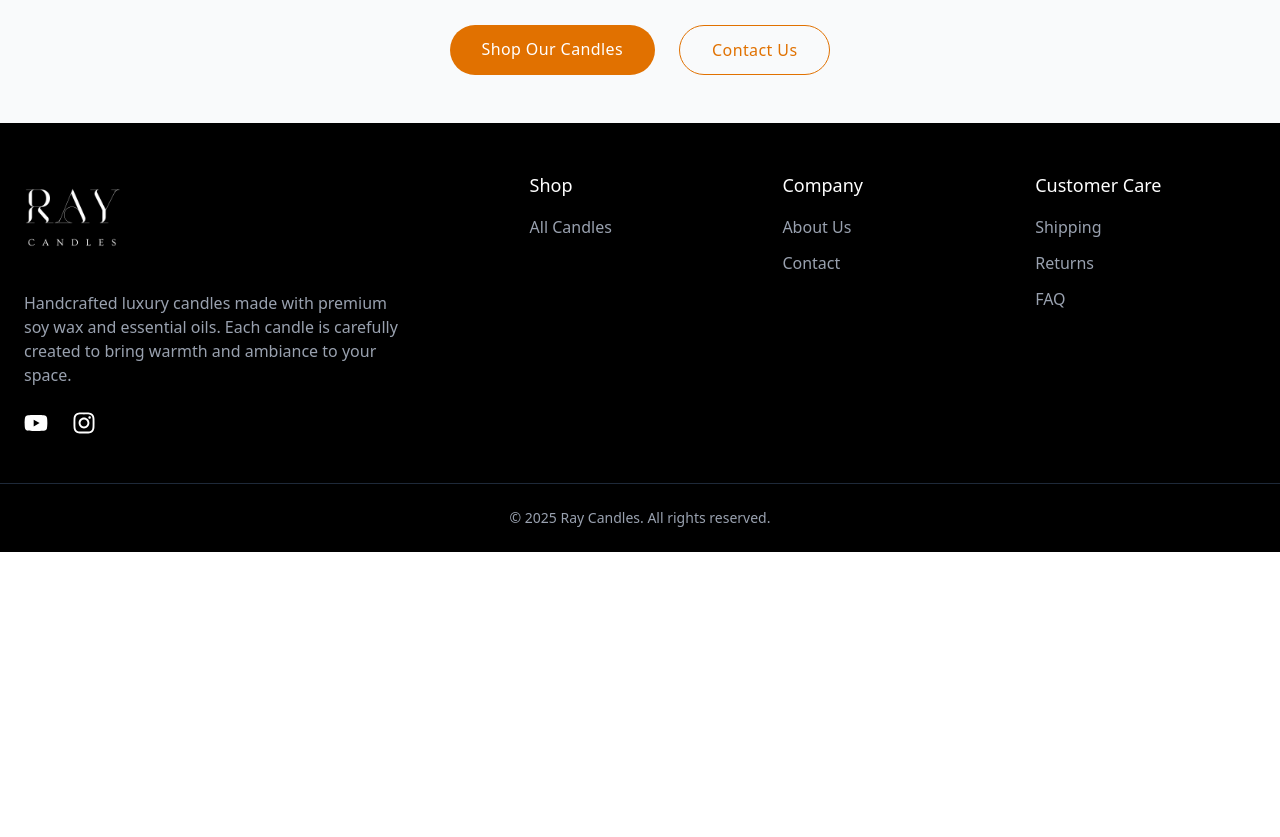
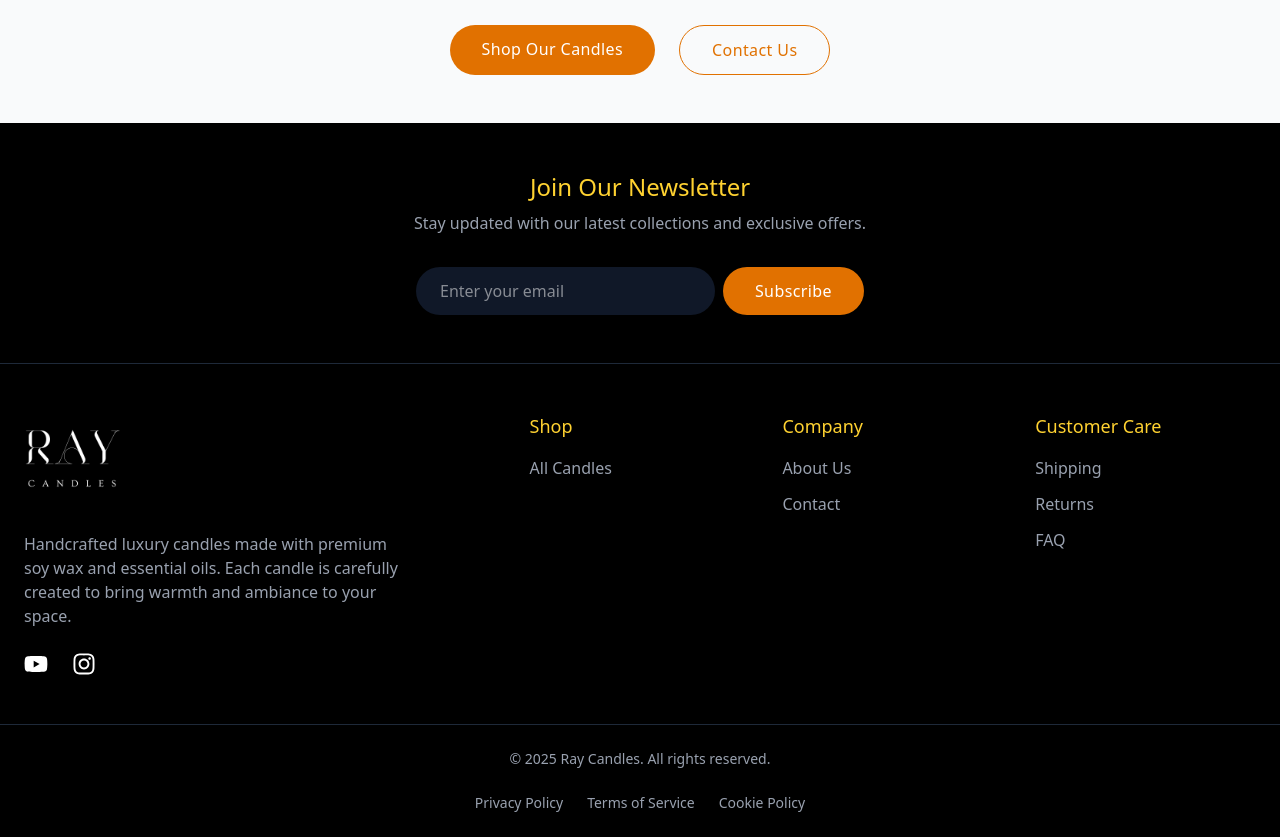
Before and after one commit to mahendrakhichar/Ray_candles, a React (Vite) app in the folder frontend/: page /About in a window 1280 px wide. Shown: the part 1163-2000 px from the top of the page. Before the commit the page ends 1715 px from the top, so only its background shows below. Built offline with nearby package versions, Linux system fonts and the light colour scheme.

Commit message:
links improved

```diff
--- a/frontend/src/components/Footer/Footer.jsx
+++ b/frontend/src/components/Footer/Footer.jsx
@@ -1,13 +1,13 @@
 import { useState } from 'react';
-import { FaYoutube, FaInstagram, FaFacebook } from 'react-icons/fa';
-import { href } from 'react-router-dom';
+import { Link } from 'react-router-dom';
+import { FaYoutube, FaInstagram } from 'react-icons/fa';
 
 const Footer = () => {
   const [email, setEmail] = useState('');
 
   const handleSubmit = (e) => {
     e.preventDefault();
-    // Handle newsletter subscription
+    // Handle newsletter subscription (e.g., send to backend or WhatsApp)
     setEmail('');
   };
 
@@ -15,39 +15,66 @@ const Footer = () => {
     {
       title: 'Shop',
       links: [
-        { name: 'All Candles', href: '/candles' },
-
-      ]
+        { name: 'All Candles', to: '/candles' },
+      ],
     },
     {
       title: 'Company',
       links: [
-        { name: 'About Us', href: '/about' },
-        { name: 'Contact', href: '/Contactus' },
-      ]
+        { name: 'About Us', to: '/about' },
+        { name: 'Contact', to: '/Contactus' },
+      ],
     },
     {
       title: 'Customer Care',
       links: [
-        { name: 'Shipping', href: '/shipping' },
-        { name: 'Returns', href: '/returns' },
-        { name: 'FAQ', href: '/faq' },
-      ]
-    }
+        { name: 'Shipping', to: '/shipping' },
+        { name: 'Returns', to: '/returns' },
+        { name: 'FAQ', to: '/faq' },
+      ],
+    },
   ];
 
   return (
     <footer className="bg-black text-white">
+      {/* Newsletter Section */}
+      <div className="border-b border-gray-800">
+        <div className="max-w-7xl mx-auto px-4 sm:px-6 py-8 sm:py-12">
+          <div className="flex flex-col items-center gap-6 sm:gap-8">
+            <div className="text-center">
+              <h3 className="text-xl sm:text-2xl font-playfair font-light mb-2 text-amber-300">Join Our Newsletter</h3>
+              <p className="text-gray-400 text-sm sm:text-base">Stay updated with our latest collections and exclusive offers.</p>
+            </div>
+            <form onSubmit={handleSubmit} className="w-full max-w-md">
+              <div className="flex flex-col sm:flex-row gap-2">
+                <input
+                  type="email"
+                  value={email}
+                  onChange={(e) => setEmail(e.target.value)}
+                  placeholder="Enter your email"
+                  className="px-4 py-2 sm:px-6 sm:py-3 bg-gray-900 text-white rounded-full focus:outline-none focus:ring-2 focus:ring-amber-500 w-full"
+                  required
+                />
+                <button
+                  type="submit"
+                  className="px-6 py-2 sm:px-8 sm:py-3 bg-amber-600 text-white rounded-full text-sm sm:text-base font-raleway tracking-wide transition-all hover:bg-amber-700 hover:shadow-lg"
+                >
+                  Subscribe
+                </button>
+              </div>
+            </form>
+          </div>
+        </div>
+      </div>
 
       {/* Main Footer Content */}
       <div className="max-w-7xl mx-auto px-4 sm:px-6 py-8 sm:py-12">
         <div className="grid grid-cols-1 sm:grid-cols-2 lg:grid-cols-5 gap-6 sm:gap-8">
           {/* Brand Section */}
           <div className="lg:col-span-2">
-            <img src="/logo.png" alt="Logo" className="w-20 sm:w-24 mb-4 sm:mb-6" />
+            <img src="/logo.png" alt="Ray Candles Logo" className="w-20 sm:w-24 mb-4 sm:mb-6" />
             <p className="text-gray-400 text-sm sm:text-base mb-4 sm:mb-6 max-w-xs sm:max-w-sm">
-              Handcrafted luxury candles made with premium soy wax and essential oils.
-              Each candle is carefully created to bring warmth and ambiance to your space.
+              Handcrafted luxury candles made with premium soy wax and essential oils. Each candle is carefully created to bring warmth and ambiance to your space.
             </p>
             <div className="flex gap-4 sm:gap-6">
               <a
@@ -72,16 +99,16 @@ const Footer = () => {
           {/* Footer Links */}
           {footerLinks.map((section) => (
             <div key={section.title}>
-              <h4 className="text-base sm:text-lg font-medium mb-3 sm:mb-4">{section.title}</h4>
+              <h4 className="text-base sm:text-lg font-medium text-amber-300 mb-3 sm:mb-4">{section.title}</h4>
               <ul className="space-y-2 sm:space-y-3">
                 {section.links.map((link) => (
                   <li key={link.name}>
-                    <a
-                      href={link.href}
+                    <Link
+                      to={link.to}
                       className="text-gray-400 text-sm sm:text-base hover:text-amber-400 transition-colors duration-300"
                     >
                       {link.name}
-                    </a>
+                    </Link>
                   </li>
                 ))}
               </ul>
@@ -97,17 +124,26 @@ const Footer = () => {
             <p className="text-gray-400 text-xs sm:text-sm">
               © 2025 Ray Candles. All rights reserved.
             </p>
-            {/* <div className="flex flex-wrap justify-center gap-4 sm:gap-6 text-xs sm:text-sm">
-              <a href="/privacy" className="text-gray-400 hover:text-amber-400 transition-colors duration-300">
+            <div className="flex flex-wrap justify-center gap-4 sm:gap-6 text-xs sm:text-sm">
+              <Link
+                to="/privacy"
+                className="text-gray-400 hover:text-amber-400 transition-colors duration-300"
+              >
                 Privacy Policy
-              </a>
-              <a href="/terms" className="text-gray-400 hover:text-amber-400 transition-colors duration-300">
+              </Link>
+              <Link
+                to="/terms"
+                className="text-gray-400 hover:text-amber-400 transition-colors duration-300"
+              >
                 Terms of Service
-              </a>
-              <a href="/cookies" className="text-gray-400 hover:text-amber-400 transition-colors duration-300">
+              </Link>
+              <Link
+                to="/cookies"
+                className="text-gray-400 hover:text-amber-400 transition-colors duration-300"
+              >
                 Cookie Policy
-              </a>
-            </div> */}
+              </Link>
+            </div>
           </div>
         </div>
       </div>
```
